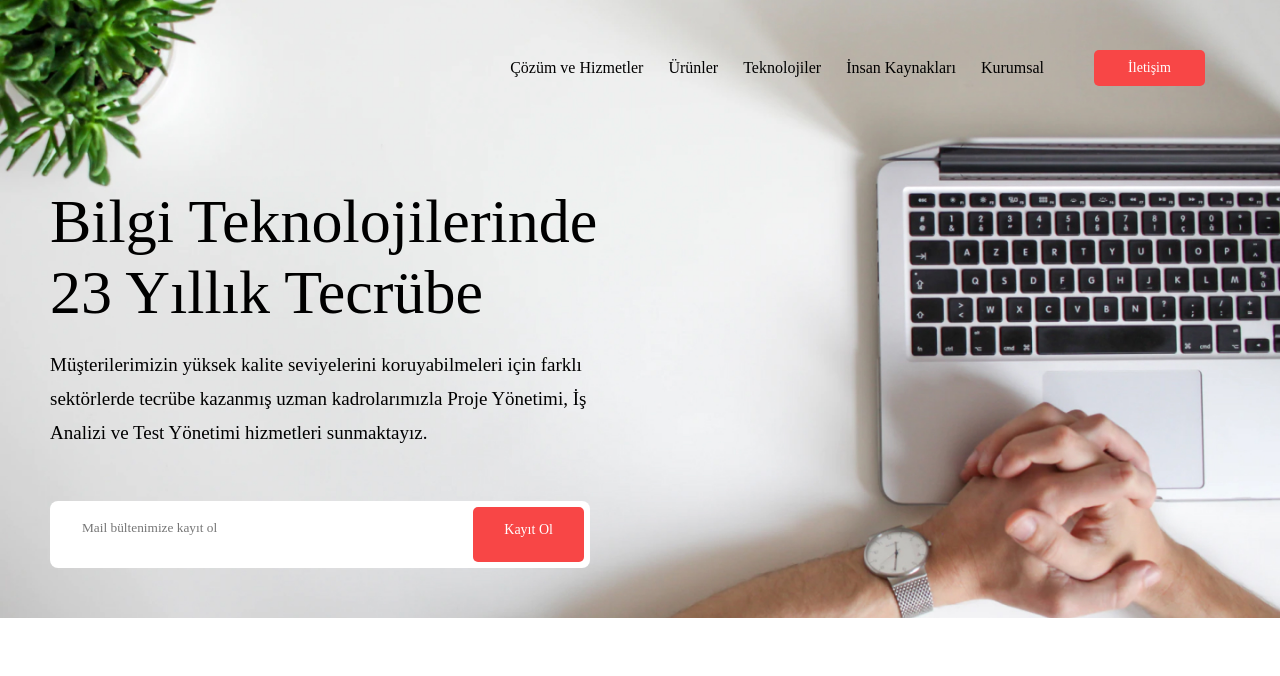
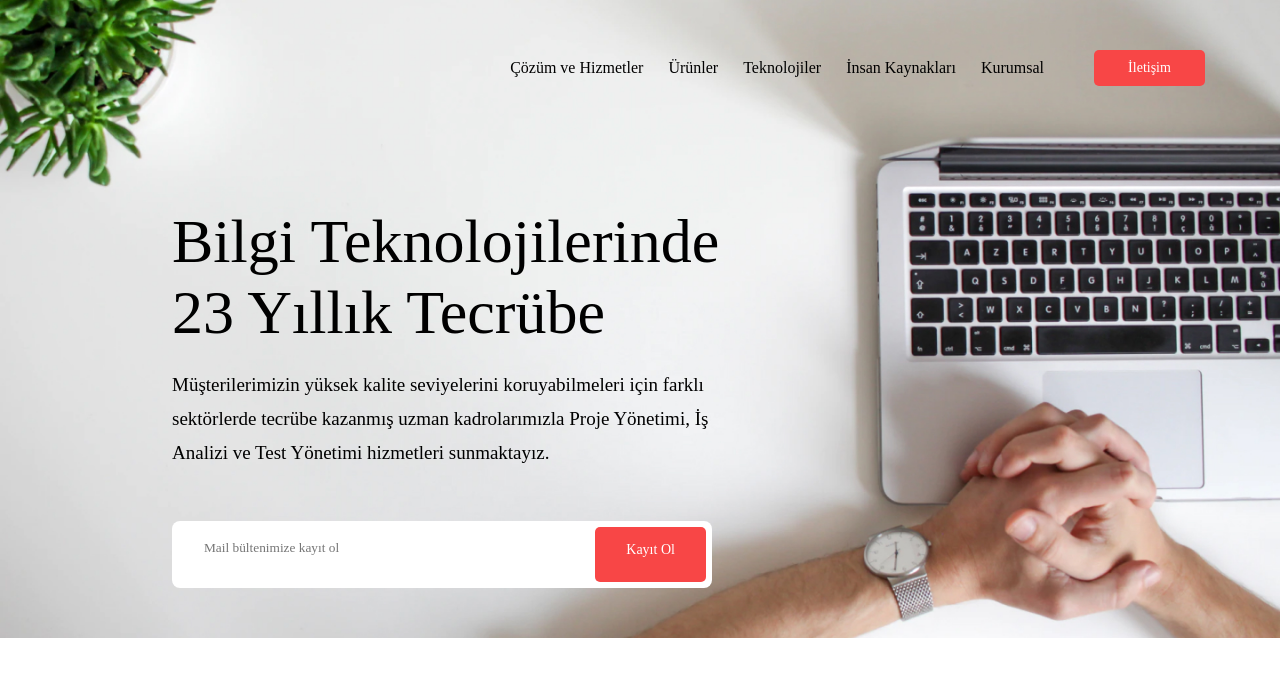
Before and after one commit to hank5678/alice-in-wonderland-3, a Vue app: page / in a window 1280 px wide. Shown: the top 676 px of the page. Built offline with nearby package versions, Linux system fonts and the light colour scheme.

Commit message:
調整contents

```diff
--- a/src/components/Navbar.vue
+++ b/src/components/Navbar.vue
@@ -171,6 +171,8 @@
   .contents1 {
     width: 665px;
     padding: 50px;
+    margin: 20px;
+    margin-left: 122px;
   }
   .title1 {
     font-size: 62px;
@@ -240,6 +242,8 @@
   .contents1 {
     width: 665px;
     padding: 50px;
+    margin: 20px;
+    margin-left: 122px;
   }
   .title1 {
     font-size: 62px;
```
